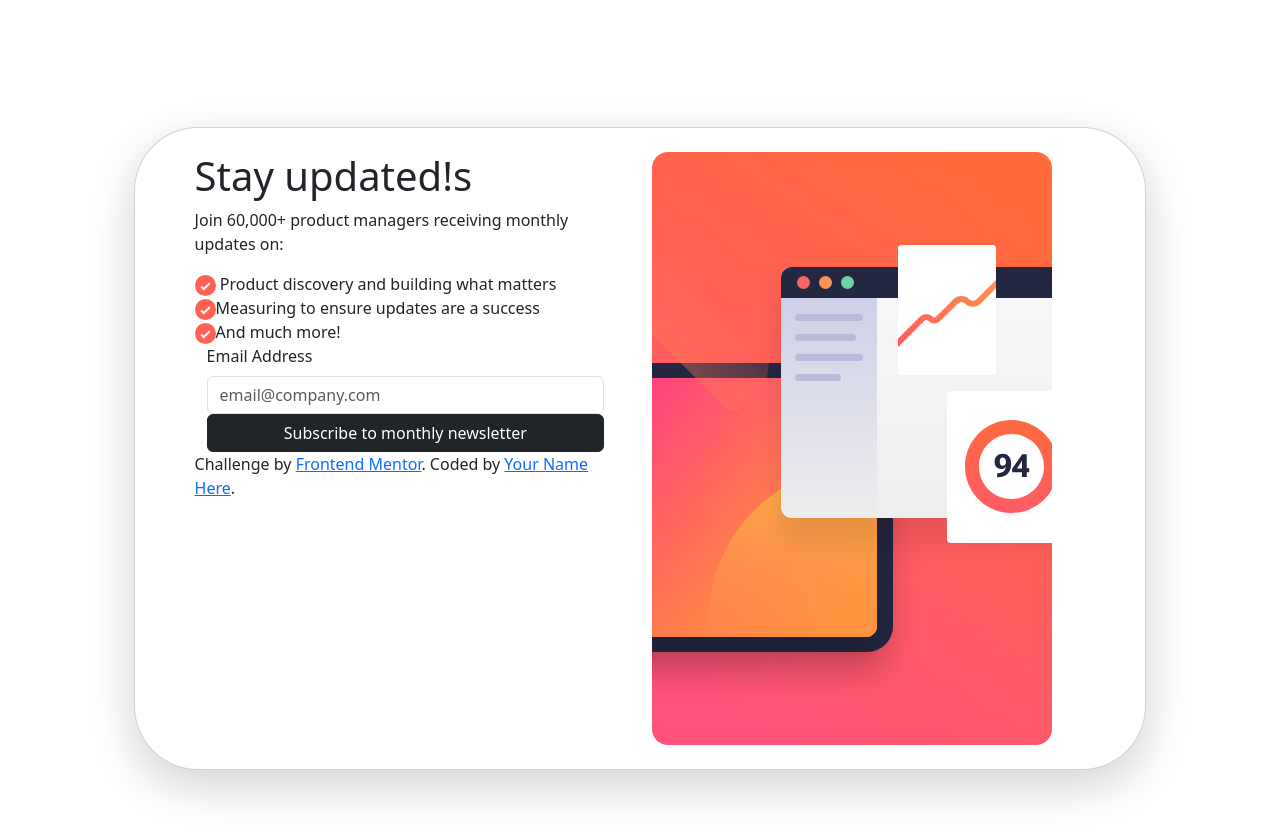
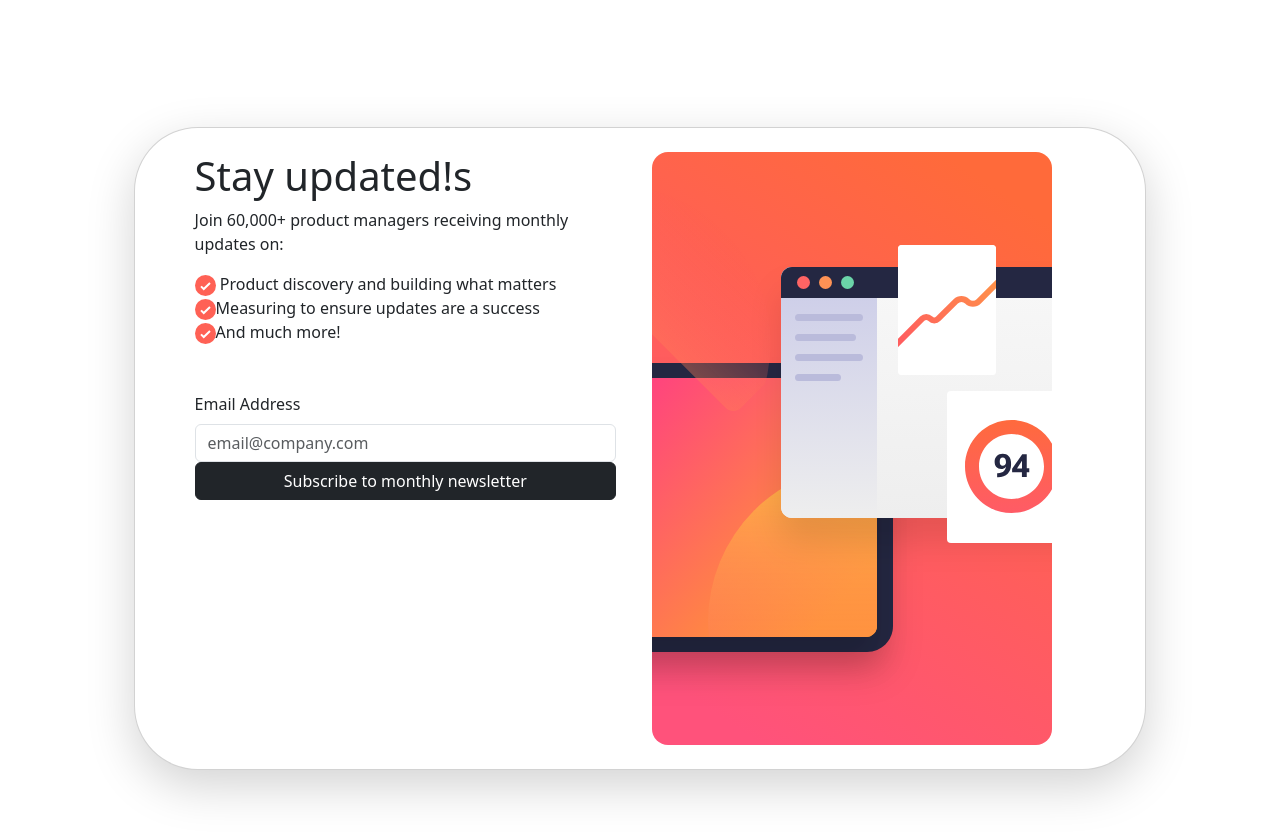
Before and after one commit to Lucas-Quiroga/newsletter-sign-up-with-success-message-main, a React (Vite) app: page / in a window 1280 px wide. Shown: the top 838 px of the page. Built offline with nearby package versions, Linux system fonts and the light colour scheme.

Commit message:
separando el problema

```diff
--- a/src/App.tsx
+++ b/src/App.tsx
@@ -1,21 +1,19 @@
+// import { useEffect } from "react";
 import Info from "./components/Info";
 import svgDesktop from "./assets/images/illustration-sign-up-desktop.svg";
 import { Container, Row, Col } from "react-bootstrap";
 import "bootstrap/dist/css/bootstrap.min.css";
-import { useServices } from "./services/useServices";
-import SuccessMessage from "./components/SuccessMessage";
+// import { useServices } from "./services/useServices";
+
+import NewsLetterForm from "./components/NewsLetterForm";
 // import "./App.css";
 
 function App() {
-  const { emailVerified, handleSubmit, email } = useServices();
+  // const { emailVerified, handleSubmit, email } = useServices();
 
-  console.log("hola estoy en " + emailVerified);
-
+  // const [emailVerified] = useState(false);
   return (
     <div className="container d-flex align-items-center justify-content-center vh-100 mx-auto m-5 h-1">
-      {emailVerified ? (
-        <SuccessMessage email={email} />
-      ) : (
       <div
         className="card shadow-lg o-hidden border-1 my-5"
         style={{ borderRadius: "4rem" }}
@@ -24,7 +22,8 @@ function App() {
           <Container className="container d-flex flex-column justify-content-center align-items-center">
             <Row className="mx-auto justify-content-center">
               <Col lg={6}>
-                  <Info handleSubmit={handleSubmit} />
+                <Info />
+                <NewsLetterForm />
               </Col>
               <Col lg={6}>
                 <img src={svgDesktop} alt="Desktop SVG" />
@@ -33,9 +32,12 @@ function App() {
           </Container>
         </div>
       </div>
-      )}
     </div>
   );
 }
 
 export default App;
+
+// {emailVerified ? (
+//   <SuccessMessage email={email} />
+// ) : (
--- a/src/components/Info.tsx
+++ b/src/components/Info.tsx
@@ -1,11 +1,6 @@
 import iconList from "./../assets/images/icon-list.svg";
-import NewsLetterForm from "./NewsLetterForm";
 
-type InfoProps = {
-  handleSubmit: (e: React.FormEvent<HTMLFormElement>) => void;
-};
-
-const Info = ({ handleSubmit }: InfoProps) => {
+const Info = () => {
   return (
     <div className="container">
       <h1 className="dark">Stay updated!s</h1>
@@ -26,14 +21,13 @@ const Info = ({ handleSubmit }: InfoProps) => {
           <span>And much more!</span>
         </div>
       </div>
-      <NewsLetterForm handleSubmit={handleSubmit} />
-      <div className="attribution">
+      {/* <div className="attribution">
         Challenge by{" "}
         <a href="https://www.frontendmentor.io?ref=challenge" target="_blank">
           Frontend Mentor
         </a>
         . Coded by <a href="#">Your Name Here</a>.
-      </div>
+      </div> */}
     </div>
   );
 };
--- a/src/components/NewsLetterForm.tsx
+++ b/src/components/NewsLetterForm.tsx
@@ -1,20 +1,38 @@
-import { useEffect } from "react";
-import { Alert, Form, Button } from "react-bootstrap";
+import { useState, useEffect } from "react";
+import { Form, Button } from "react-bootstrap";
 import "../styles/FormStyles.css";
-import { useServices } from "../services/useServices";
+// import { useServices } from "../services/useServices";
 
-type NewsLetterFormProps = {
-  handleSubmit: (e: React.FormEvent<HTMLFormElement>) => void;
-};
+// type NewsLetterFormProps = {
+//   handleSubmit: (e: React.FormEvent<HTMLFormElement>) => void;
+// };
 
-const NewsLetterForm = ({ handleSubmit }: NewsLetterFormProps) => {
-  const {
-    successMessage,
-    errorMessage,
-    handleEmailChange,
-    email,
-    setErrorMessage,
-  } = useServices();
+const NewsLetterForm = () => {
+  const [errorMessage, setErrorMessage] = useState("");
+  const [email, setEmail] = useState("");
+  const [validate, setValidate] = useState(false);
+
+  const handleEmailChange = (e: React.ChangeEvent<HTMLInputElement>) => {
+    setEmail(e.target.value);
+  };
+
+  const validateEmail = (email: string) => {
+    const re = /^[^\s@]+@[^\s@]+\.[^\s@]+$/;
+    return re.test(email);
+  };
+
+  const handleSubmit = (e: React.FormEvent<HTMLFormElement>) => {
+    e.preventDefault();
+    if (validateEmail(email)) {
+      console.log("el correo está bien");
+      setValidate(true);
+    } else {
+      setErrorMessage("está mal");
+      console.log("el correo está mal");
+    }
+  };
+  // const { errorMessage, handleEmailChange, email, setErrorMessage } =
+  //   useServices();
 
   useEffect(() => {
     if (errorMessage) {
@@ -29,8 +47,7 @@ const NewsLetterForm = ({ handleSubmit }: NewsLetterFormProps) => {
   }, [errorMessage]);
 
   return (
-    <div className="container">
-      {successMessage && <Alert variant="success">{successMessage}</Alert>}
+    <div className="container mt-5">
       <Form onSubmit={handleSubmit} className="d-flex flex-column">
         <Form.Group controlId="formEmail">
           <Form.Label>Email Address</Form.Label>
@@ -57,7 +74,6 @@ const NewsLetterForm = ({ handleSubmit }: NewsLetterFormProps) => {
           Subscribe to monthly newsletter
         </Button>
       </Form>
-      {/* {errorMessage && <Alert variant="danger">{errorMessage}</Alert>} */}
     </div>
   );
 };
--- a/src/services/useServices.tsx
+++ b/src/services/useServices.tsx
@@ -1,44 +1,30 @@
-import { useState } from "react";
+// import { useState } from "react";
 
-export const useServices = () => {
-  const [emailVerified, setEmailVerified] = useState(false);
-  const [email, setEmail] = useState("");
-  const [errorMessage, setErrorMessage] = useState("");
-  const [successMessage, setSuccessMessage] = useState("");
+// interface Services {
+//   // successMessage: string;
 
-  const handleEmailChange = (e: React.ChangeEvent<HTMLInputElement>) => {
-    setEmail(e.target.value);
-  };
+//   email: string;
+//   emailVerified: boolean;
 
-  const handleSubmit = (e: React.FormEvent<HTMLFormElement>) => {
-    e.preventDefault();
+//   // setSuccessMessage: (message: string) => void;
+//   errorMessage: string;
+//   setErrorMessage: React.Dispatch<React.SetStateAction<string>>;
+//   handleSubmit: (e: React.FormEvent<HTMLFormElement>) => void;
+//   handleEmailChange: (e: React.ChangeEvent<HTMLInputElement>) => void;
+// }
 
-    if (email === "") {
-      setErrorMessage("Please enter your email.");
-    } else if (!validateEmail(email)) {
-      setErrorMessage("Please enter a valid email address.");
-    } else {
-      // setSuccessMessage(
-      //   `Thank you! Your email (${email}) has been successfully submitted.`
-      // );
-      setEmail("");
-      setErrorMessage("");
-      setEmailVerified(!emailVerified);
-    }
-  };
+// export const useServices = (): Services => {
+//   const [emailVerified, setEmailVerified] = useState(false);
 
-  const validateEmail = (email: string) => {
-    const re = /^[^\s@]+@[^\s@]+\.[^\s@]+$/;
-    return re.test(email);
-  };
-  return {
-    successMessage,
-    setSuccessMessage,
-    errorMessage,
-    setErrorMessage,
-    handleSubmit,
-    handleEmailChange,
-    email,
-    emailVerified,
-  };
-};
+//   // const [successMessage, setSuccessMessage] = useStatef);
+
+//   return {
+//     errorMessage,
+//     email,
+//     emailVerified,
+
+//     setErrorMessage,
+//     handleSubmit,
+//     handleEmailChange,
+//   };
+// };
```
Lines whose indentation alone changed are shown as unchanged.
